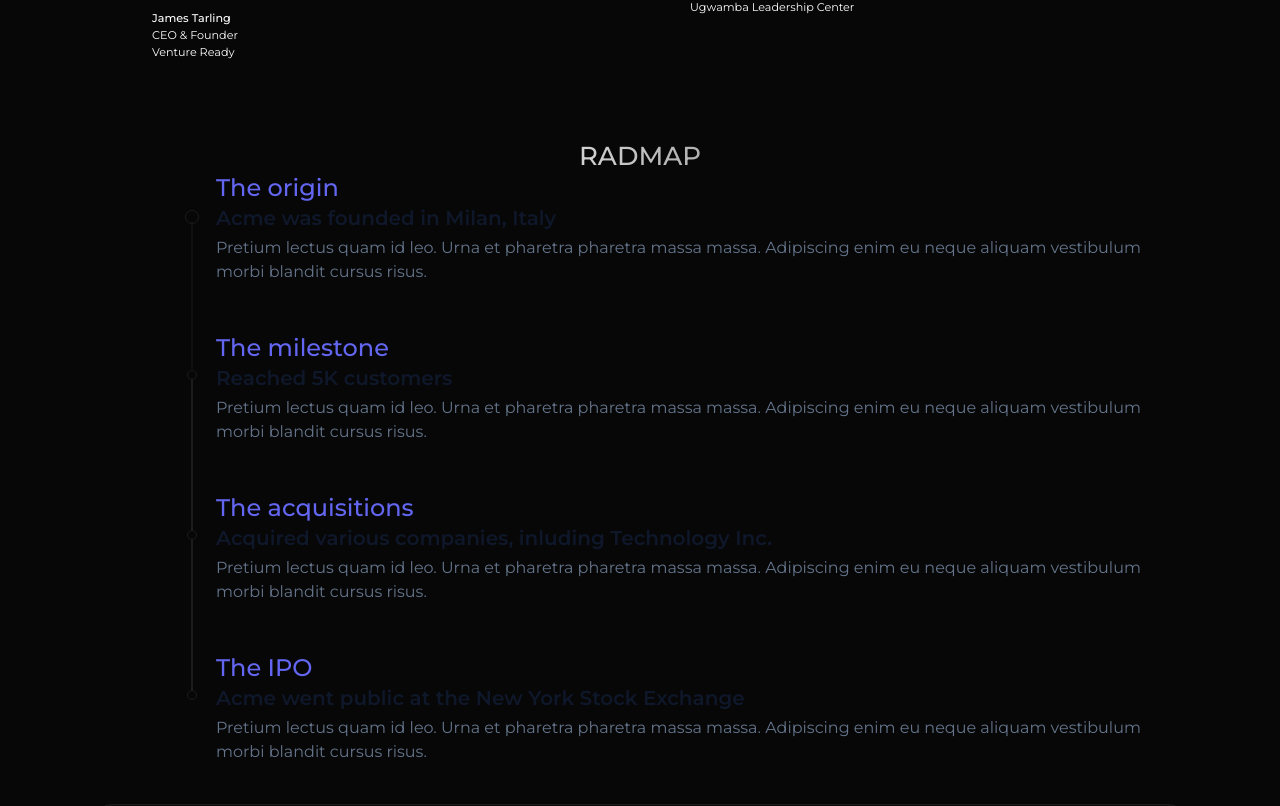
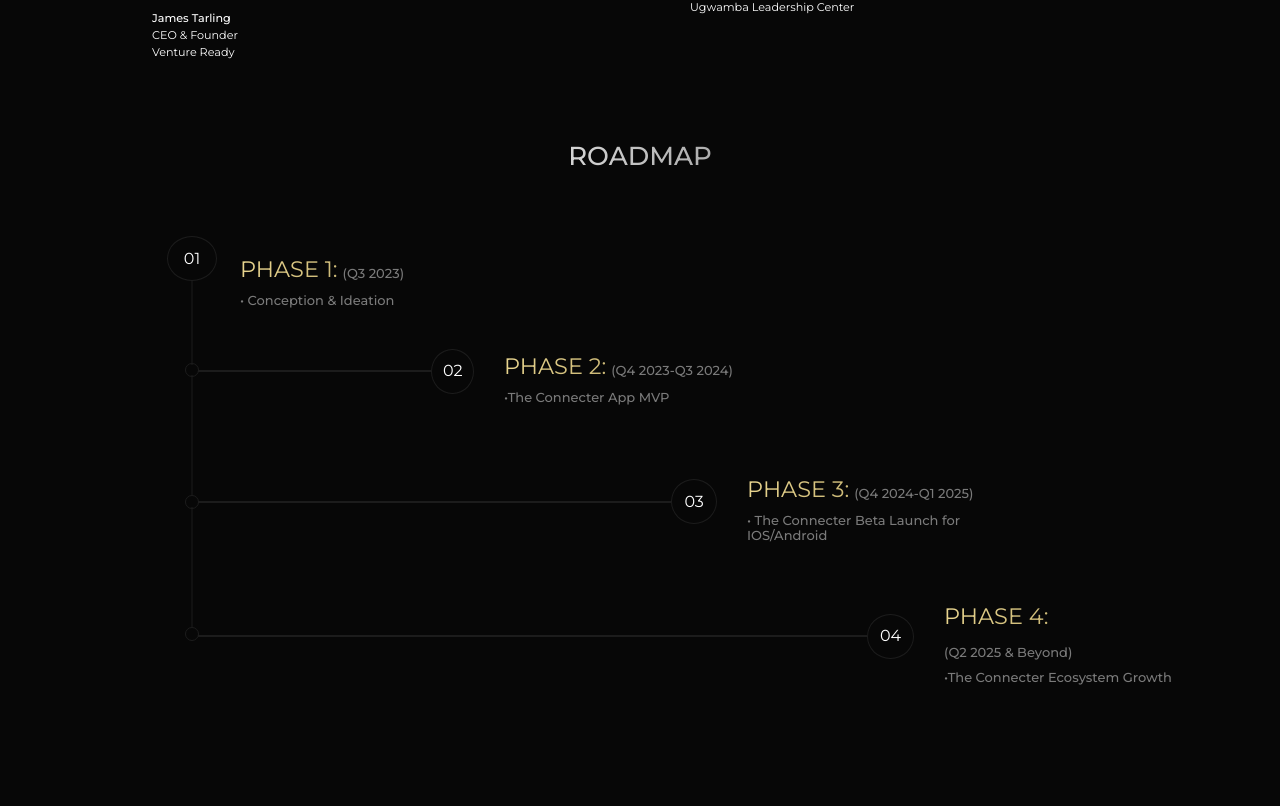
Before and after one commit to MoazamAli45/Connecter, a Next.js app: page / in a window 1280 px wide. Shown: the part 3087-3893 px from the top of the page. Built offline with nearby package versions, Linux system fonts and the light colour scheme.

Commit message:
Update Tailwind configuration and fix styling in Roadmap component

```diff
--- a/app/components/Home/Roadmap.jsx
+++ b/app/components/Home/Roadmap.jsx
@@ -7,10 +7,8 @@
   return (
     <section className="custom-md:mt-[80px] custom-md:mb-[40px] my-[40px]">
       <Wrapper>
-        <div>
-          <Typography.H2>RADMAP</Typography.H2>
-          <Timeline />
-        </div>
+        <Typography.H2>ROADMAP</Typography.H2>
+        <Timeline />
       </Wrapper>
     </section>
   );
--- a/app/components/Timeline/Timeline.jsx
+++ b/app/components/Timeline/Timeline.jsx
@@ -2,89 +2,222 @@
 
 const Timeline = () => {
   return (
-    <div className="w-full  mx-auto">
-      {/* <!-- Vertical Timeline #1 --> */}
-      <div className="-my-6">
-        <div className="relative pl-8 sm:pl-32 py-6 group">
-          {/* <!-- Purple label --> */}
-          <div className="font-caveat font-medium text-2xl text-indigo-500 mb-1 sm:mb-0">
-            The origin
+    <>
+      <div className="hidden custom-md:block  w-full mt-[40px]  min-h-[80vh] custom-lg:min-h-[76vh]  overflow-x-hidden">
+        {/* <!-- Vertical Timeline #1 --> */}
+
+        <div className="relative pl-8  py-6 group ">
+          {/* <!-- Vertical line (::before) ~ Date ~ Title ~ Circle marker (::after) --> */}
+          <div className="flex flex-col sm:flex-row items-start mb-1 group-last:before:hidden before:absolute before:left-2 sm:before:left-0 before:h-[92%]  before:mt-[6px] before:mb-0  before:px-[.5px] before:bg-[#1c1c1c] sm:before:ml-[6.5rem] before:self-start before:-translate-x-1/2 before:translate-y-3 ">
+            <span className="circle-number w-[50px] h-[45px] text-[16px] custom-xl:w-[65px] custom-xl:h-[60px] custom-xl:text-[22px] absolute left-2 sm:left-0  sm:ml-[6.5rem] -translate-x-1/2 ">
+              01
+            </span>
           </div>
-          {/* <!-- Vertical line (::before) ~ Date ~ Title ~ Circle marker (::after) --> */}
-          <div className="flex flex-col sm:flex-row items-start mb-1 group-last:before:hidden before:absolute before:left-2 sm:before:left-0 before:h-[92%]  before:mt-[6px] before:mb-0  before:px-[.5px] before:bg-[#1c1c1c] sm:before:ml-[6.5rem] before:self-start before:-translate-x-1/2 before:translate-y-3 after:absolute after:left-2 sm:after:left-0 after:w-[12px] after:h-[12px]  after:border-[1px] after:box-content after:border-[#1c1c1c] after:rounded-full sm:after:ml-[6.5rem] after:-translate-x-1/2 after:translate-y-1.5">
-            <div className="text-xl font-bold text-slate-900">
-              Acme was founded in Milan, Italy
+          {/*   FOR CONTENT */}
+          <div className="translate-x-[120px]">
+            <div className="flex gap-[5px] pt-[15px] items-center">
+              <h4 className="text-[20px] md:text-[22.4px] timeline-heading">
+                PHASE 1:
+              </h4>
+              <span className="text-[#7A7A7A] text-[13px] custom-xl:text-[14px] leading-[15.6px] font-medium pt-[10px]">
+                (Q3 2023)
+              </span>
             </div>
-          </div>
-          {/* <!-- Content --> */}
-          <div className="text-slate-500">
-            Pretium lectus quam id leo. Urna et pharetra pharetra massa massa.
-            Adipiscing enim eu neque aliquam vestibulum morbi blandit cursus
-            risus.
+            <h5 className="text-[#7A7A7A] text-[13px] custom-xl:text-[14px] leading-[15.6px] font-medium pt-[10px]">
+              • Conception & Ideation
+            </h5>
           </div>
         </div>
 
         {/* <!-- Item #2 --> */}
         <div className="relative pl-8 sm:pl-32 py-6 group">
-          {/* <!-- Purple label --> */}
-          <div className="font-caveat font-medium text-2xl text-indigo-500 mb-1 sm:mb-0">
-            The milestone
-          </div>
           {/* <!-- Vertical line (::before) ~ Date ~ Title ~ Circle marker (::after) --> */}
-          <div className="flex flex-col sm:flex-row items-start mb-1 group-last:before:hidden before:absolute before:left-2 sm:before:left-0 before:h-[95%] before:mt-[3px] before:mb-0  before:px-px before:bg-[#1c1c1c] sm:before:ml-[6.5rem] before:self-start before:-translate-x-1/2 before:translate-y-3 after:absolute after:left-2 sm:after:left-0 after:w-2 after:h-2  after:border-[1px] after:box-content after:border-[#1c1c1c] after:rounded-full sm:after:ml-[6.5rem] after:-translate-x-1/2 after:translate-y-1.5">
-            <div className="text-xl font-bold text-slate-900">
-              Reached 5K customers
+          <div className="flex flex-col sm:flex-row items-start mb-1 group-last:before:hidden before:absolute before:left-2 sm:before:left-0 before:h-[92%]  before:mt-[6px] before:mb-0  before:px-[.5px] before:bg-[#1c1c1c] sm:before:ml-[6.5rem] before:self-start before:-translate-x-1/2 before:translate-y-3 after:absolute after:left-2 sm:after:left-0 after:w-[12px] after:h-[12px]  after:border-[1px] after:box-content after:border-[#1c1c1c] after:rounded-full sm:after:ml-[6.5rem] after:-translate-x-1/2 after:translate-y-1.5">
+            <div className="absolute flex w-[50%] -top-[10px] custom-lg:top-[4px] custom-xl:top-[6px] left-[110px]">
+              <div className="flex items-center w-1/2">
+                <span className="h-[1px] w-full max-w-full border-[1px] border-solid border-[#1c1c1c] "></span>
+                <span className="circle-number w-[50px] h-[45px] text-[16px] custom-xl:w-[65px] custom-xl:h-[60px] custom-xl:text-[22px]">
+                  02
+                </span>
+              </div>
+              {/*   FOR CONTENT */}
+              <div className=" ml-[30px] flex-1 flex-nowrap ">
+                <div className="flex gap-[5px] pt-[15px] items-center">
+                  <h4 className="text-[20px] md:text-[22.4px] timeline-heading">
+                    PHASE 2:
+                  </h4>
+                  <span className="text-[#7A7A7A] text-[13px] custom-xl:text-[14px] leading-[15.6px] font-medium pt-[10px]">
+                    (Q4 2023-Q3 2024)
+                  </span>
+                </div>
+                <h5 className="text-[#7A7A7A] text-[13px] custom-xl:text-[14px] leading-[15.6px] font-medium pt-[10px]">
+                  •The Connecter App MVP
+                </h5>
+              </div>
             </div>
           </div>
-          {/* <!-- Content --> */}
-          <div className="text-slate-500">
-            Pretium lectus quam id leo. Urna et pharetra pharetra massa massa.
-            Adipiscing enim eu neque aliquam vestibulum morbi blandit cursus
-            risus.
-          </div>
+          {/*   FOR CONTENT */}
+          <div className="h-[80px]"></div>
         </div>
 
         {/* <!-- Item #3 --> */}
         <div className="relative pl-8 sm:pl-32 py-6 group">
-          {/* <!-- Purple label --> */}
-          <div className="font-caveat font-medium text-2xl text-indigo-500 mb-1 sm:mb-0">
-            The acquisitions
-          </div>
           {/* <!-- Vertical line (::before) ~ Date ~ Title ~ Circle marker (::after) --> */}
-          <div className="flex flex-col sm:flex-row items-start mb-1 group-last:before:hidden before:absolute before:left-2 sm:before:left-0 before:h-[95%] before:mt-[3px] before:mb-0  before:px-px before:bg-[#1c1c1c] sm:before:ml-[6.5rem] before:self-start before:-translate-x-1/2 before:translate-y-3 after:absolute after:left-2 sm:after:left-0 after:w-2 after:h-2  after:border-[1px] after:box-content after:border-[#1c1c1c] after:rounded-full sm:after:ml-[6.5rem] after:-translate-x-1/2 after:translate-y-1.5">
-            <div className="text-xl font-bold text-slate-900">
-              Acquired various companies, inluding Technology Inc.
+          <div className="flex flex-col sm:flex-row items-start mb-1 group-last:before:hidden before:absolute before:left-2 sm:before:left-0 before:h-[92%]  before:mt-[6px] before:mb-0  before:px-[.5px] before:bg-[#1c1c1c] sm:before:ml-[6.5rem] before:self-start before:-translate-x-1/2 before:translate-y-3 after:absolute after:left-2 sm:after:left-0 after:w-[12px] after:h-[12px]  after:border-[1px] after:box-content after:border-[#1c1c1c] after:rounded-full sm:after:ml-[6.5rem] after:-translate-x-1/2 after:translate-y-1.5">
+            <div className="absolute flex w-[75%] -top-[5px]  left-[110px]">
+              <div className="flex items-center w-2/3">
+                <span className="h-[1px] w-full border-[1px] border-solid border-[#1c1c1c] "></span>
+                <span className="circle-number w-[50px] h-[45px] text-[16px] custom-xl:w-[65px] custom-xl:h-[60px] custom-xl:text-[22px]">
+                  03
+                </span>
+              </div>
+              {/*   FOR CONTENT */}
+              <div className=" ml-[30px] ">
+                <div className="flex gap-[5px] pt-[15px] items-center">
+                  <h4 className="text-[20px] md:text-[22.4px] timeline-heading">
+                    PHASE 3:
+                  </h4>
+                  <span className="text-[#7A7A7A] text-[13px] custom-xl:text-[14px] leading-[15.6px] font-medium pt-[10px]">
+                    (Q4 2024-Q1 2025)
+                  </span>
+                </div>
+                <h5 className="text-[#7A7A7A] text-[13px] custom-xl:text-[14px] leading-[15.6px] font-medium pt-[10px]">
+                  • The Connecter Beta Launch for IOS/Android
+                </h5>
+              </div>
             </div>
           </div>
-          {/* <!-- Content --> */}
-          <div className="text-slate-500">
-            Pretium lectus quam id leo. Urna et pharetra pharetra massa massa.
-            Adipiscing enim eu neque aliquam vestibulum morbi blandit cursus
-            risus.
-          </div>
+          {/*   FOR CONTENT */}
+          <div className="h-[80px]"></div>
         </div>
 
         {/* <!-- Item #4 --> */}
         <div className="relative pl-8 sm:pl-32 py-6 group">
-          {/* <!-- Purple label --> */}
-          <div className="font-caveat font-medium text-2xl text-indigo-500 mb-1 sm:mb-0">
-            The IPO
-          </div>
           {/* <!-- Vertical line (::before) ~ Date ~ Title ~ Circle marker (::after) --> */}
-          <div className="flex flex-col sm:flex-row items-start mb-1 group-last:before:hidden before:absolute before:left-2 sm:before:left-0 before:h-[95%] before:mt-[3px] before:mb-0  before:px-px before:bg-[#1c1c1c] sm:before:ml-[6.5rem] before:self-start before:-translate-x-1/2 before:translate-y-3 after:absolute after:left-2 sm:after:left-0 after:w-2 after:h-2  after:border-[1px] after:box-content after:border-[#1c1c1c] after:rounded-full sm:after:ml-[6.5rem] after:-translate-x-1/2 after:translate-y-1.5">
-            <div className="text-xl font-bold text-slate-900">
-              Acme went public at the New York Stock Exchange
+          <div className="flex flex-col sm:flex-row items-start mb-1 group-last:before:hidden before:absolute before:left-2 sm:before:left-0 before:h-[92%]  before:mt-[6px] before:mb-0  before:px-[.5px] before:bg-[#1c1c1c] sm:before:ml-[6.5rem] before:self-start before:-translate-x-1/2 before:translate-y-3 after:absolute after:left-2 sm:after:left-0 after:w-[12px] after:h-[12px]  after:border-[1px] after:box-content after:border-[#1c1c1c] after:rounded-full sm:after:ml-[6.5rem] after:-translate-x-1/2 after:translate-y-1.5">
+            <div className="absolute flex w-full max-w-full custom-md:-top-[20px]  custom-lg:-top-[10px] custom-xl:top-[6px] left-[110px]">
+              <div className="flex items-center w-2/3">
+                <span className="h-[1px] w-full border-[1px] border-solid border-[#1c1c1c] "></span>
+                <span className="circle-number w-[50px] h-[45px] text-[16px] custom-xl:w-[65px] custom-xl:h-[60px] custom-xl:text-[22px]">
+                  04
+                </span>
+              </div>
+              {/*   FOR CONTENT */}
+              <div className="ml-[10px] custom-lg:ml-[30px] w-1/3 max-w-1/3">
+                <div className="flex gap-[5px] pt-[15px] items-start custom-xl:items-center flex-col  custom-xl:flex-row">
+                  <h4 className="text-[20px] md:text-[22.4px] timeline-heading">
+                    PHASE 4:
+                  </h4>
+                  <span className="text-[#7A7A7A] text-[13px] custom-xl:text-[14px] leading-[15.6px] font-medium pt-[10px]">
+                    (Q2 2025 & Beyond)
+                  </span>
+                </div>
+                <h5 className="text-[#7A7A7A] text-[13px] custom-xl:text-[14px] leading-[15.6px] font-medium pt-[10px] max-w-[70%] custom-lg:w-full">
+                  •The Connecter Ecosystem Growth
+                </h5>
+              </div>
             </div>
-          </div>
-          {/* <!-- Content --> */}
-          <div className="text-slate-500">
-            Pretium lectus quam id leo. Urna et pharetra pharetra massa massa.
-            Adipiscing enim eu neque aliquam vestibulum morbi blandit cursus
-            risus.
           </div>
         </div>
       </div>
-    </div>
+
+      {/*   FOR MOBILE AND TAB SCREEN  ================>*/}
+      <div className="block custom-md:hidden  w-full my-[10px]  ml-[20px] sm:ml-0">
+        {/* <!-- Vertical Timeline #1 --> */}
+        {/*  PHASE 1 */}
+        <div className="relative pl-8  py-6 group ">
+          {/* <!-- Vertical line (::before) ~ Date ~ Title ~ Circle marker (::after) --> */}
+          <div className="flex flex-col sm:flex-row items-start mb-1 group-last:before:hidden before:absolute before:left-2 sm:before:left-0 before:h-[92%]  before:mt-[6px] before:mb-0  before:px-[.5px] before:bg-[#1c1c1c] sm:before:ml-[6.5rem] before:self-start before:-translate-x-1/2 before:translate-y-3 ">
+            <span className="circle-number w-[50px] h-[45px] text-[16px] custom-xl:w-[65px] custom-xl:h-[60px] custom-xl:text-[22px] absolute left-2 sm:left-0  sm:ml-[6.5rem] -translate-x-1/2 ">
+              01
+            </span>
+          </div>
+          {/*   FOR CONTENT */}
+          <div className="translate-x-[15px] sm:translate-x-[120px] max-w-[80%]">
+            <div className="flex gap-[5px] pt-[15px] items-center">
+              <h4 className="text-[20px] md:text-[22.4px] timeline-heading">
+                PHASE 1:
+              </h4>
+              <span className="text-[#7A7A7A] text-[13px] custom-xl:text-[14px] leading-[15.6px] font-medium pt-[10px]">
+                (Q3 2023)
+              </span>
+            </div>
+            <h5 className="text-[#7A7A7A] text-[13px] custom-xl:text-[14px] leading-[15.6px] font-medium pt-[10px]">
+              • Conception & Ideation
+            </h5>
+          </div>
+        </div>
+        {/*  PHASE 2 */}
+        <div className="relative pl-8  py-6 group ">
+          {/* <!-- Vertical line (::before) ~ Date ~ Title ~ Circle marker (::after) --> */}
+          <div className="flex flex-col sm:flex-row items-start mb-1 group-last:before:hidden before:absolute before:left-2 sm:before:left-0 before:h-[92%]  before:mt-[6px] before:mb-0  before:px-[.5px] before:bg-[#1c1c1c] sm:before:ml-[6.5rem] before:self-start before:-translate-x-1/2 before:translate-y-3 ">
+            <span className="circle-number w-[50px] h-[45px] text-[16px] custom-xl:w-[65px] custom-xl:h-[60px] custom-xl:text-[22px] absolute left-2 sm:left-0  sm:ml-[6.5rem] -translate-x-1/2 ">
+              02
+            </span>
+          </div>
+          {/*   FOR CONTENT */}
+          <div className="translate-x-[15px] sm:translate-x-[120px] max-w-[80%]">
+            <div className="flex gap-[5px] pt-[15px] items-center">
+              <h4 className="text-[20px] md:text-[22.4px] timeline-heading">
+                PHASE 2:
+              </h4>
+              <span className="text-[#7A7A7A] text-[13px] custom-xl:text-[14px] leading-[15.6px] font-medium pt-[10px]">
+                (Q4 2023-Q3 2024)
+              </span>
+            </div>
+            <h5 className="text-[#7A7A7A] text-[13px] custom-xl:text-[14px] leading-[15.6px] font-medium pt-[10px]">
+              •The Connecter App MVP
+            </h5>
+          </div>
+        </div>
+        {/*  PHASE 3 */}
+        <div className="relative pl-8  py-6 group ">
+          {/* <!-- Vertical line (::before) ~ Date ~ Title ~ Circle marker (::after) --> */}
+          <div className="flex flex-col sm:flex-row items-start mb-1 group-last:before:hidden before:absolute before:left-2 sm:before:left-0 before:h-[92%]  before:mt-[6px] before:mb-0  before:px-[.5px] before:bg-[#1c1c1c] sm:before:ml-[6.5rem] before:self-start before:-translate-x-1/2 before:translate-y-3 ">
+            <span className="circle-number w-[50px] h-[45px] text-[16px] custom-xl:w-[65px] custom-xl:h-[60px] custom-xl:text-[22px] absolute left-2 sm:left-0  sm:ml-[6.5rem] -translate-x-1/2 ">
+              02
+            </span>
+          </div>
+          {/*   FOR CONTENT */}
+          <div className="translate-x-[15px] sm:translate-x-[120px] max-w-[80%]">
+            <div className="flex gap-[5px] pt-[15px] items-center">
+              <h4 className="text-[20px] md:text-[22.4px] timeline-heading">
+                PHASE 3:
+              </h4>
+              <span className="text-[#7A7A7A] text-[13px] custom-xl:text-[14px] leading-[15.6px] font-medium pt-[10px]">
+                (Q4 2024-Q1 2025)
+              </span>
+            </div>
+            <h5 className="text-[#7A7A7A] text-[13px] custom-xl:text-[14px] leading-[15.6px] font-medium pt-[10px]">
+              • The Connecter Beta Launch for IOS/Android
+            </h5>
+          </div>
+        </div>
+        {/*  PHASE 4 */}
+        <div className="relative pl-8  py-6 group ">
+          {/* <!-- Vertical line (::before) ~ Date ~ Title ~ Circle marker (::after) --> */}
+          <div className="flex flex-col sm:flex-row items-start mb-1 group-last:before:hidden before:absolute before:left-2 sm:before:left-0 before:h-[92%]  before:mt-[6px] before:mb-0  before:px-[.5px] before:bg-[#1c1c1c] sm:before:ml-[6.5rem] before:self-start before:-translate-x-1/2 before:translate-y-3 ">
+            <span className="circle-number w-[50px] h-[45px] text-[16px] custom-xl:w-[65px] custom-xl:h-[60px] custom-xl:text-[22px] absolute left-2 sm:left-0  sm:ml-[6.5rem] -translate-x-1/2 ">
+              04
+            </span>
+          </div>
+          {/*   FOR CONTENT */}
+          <div className="translate-x-[15px] sm:translate-x-[120px] max-w-[80%]">
+            <div className="flex gap-[5px] pt-[15px] items-center">
+              <h4 className="text-[20px] md:text-[22.4px] timeline-heading">
+                PHASE 4:
+              </h4>
+              <span className="text-[#7A7A7A] text-[13px] custom-xl:text-[14px] leading-[15.6px] font-medium pt-[10px]">
+                (Q2 2025 & Beyond)
+              </span>
+            </div>
+            <h5 className="text-[#7A7A7A] text-[13px] custom-xl:text-[14px] leading-[15.6px] font-medium pt-[10px]">
+              •The Connecter Ecosystem Growth
+            </h5>
+          </div>
+        </div>
+      </div>
+    </>
   );
 };
 
--- a/app/globals.css
+++ b/app/globals.css
@@ -279,10 +279,8 @@
 }
 
 /*   TIMELINE */
-.cirle-number {
-  height: 65px;
-  width: 65px;
-  font-size: 22.4px;
+
+.circle-number {
   display: flex;
   align-items: center;
   justify-content: center;
@@ -291,3 +289,14 @@
   border: 1px solid #1c1c1c;
   background: #070707;
 }
+
+.timeline-heading {
+  background: linear-gradient(126deg, #f2de97 -21.41%, #cbb876 96.21%);
+
+  background-clip: text;
+  -webkit-background-clip: text;
+  -webkit-text-fill-color: transparent;
+  font-style: normal;
+  font-weight: 400;
+  line-height: normal;
+}
--- a/tailwind.config.js
+++ b/tailwind.config.js
@@ -18,6 +18,7 @@
       },
       screens: {
         "custom-md": "900px",
+        "custom-lg": "1200px",
         "custom-xl": "1399px",
       },
     },
```
